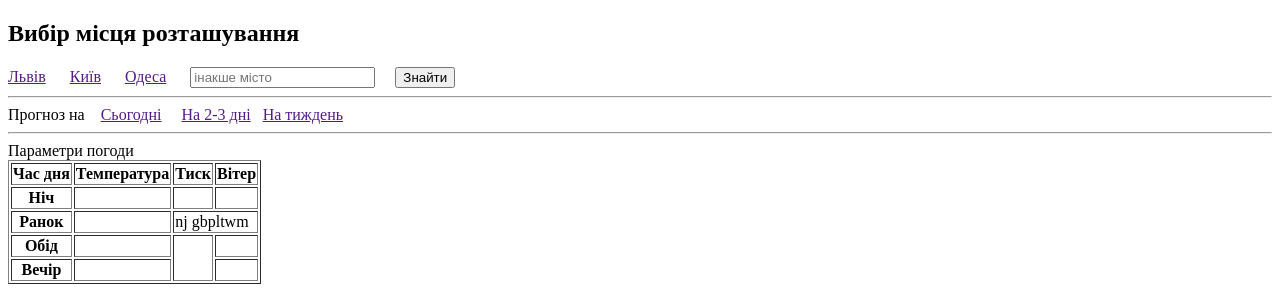
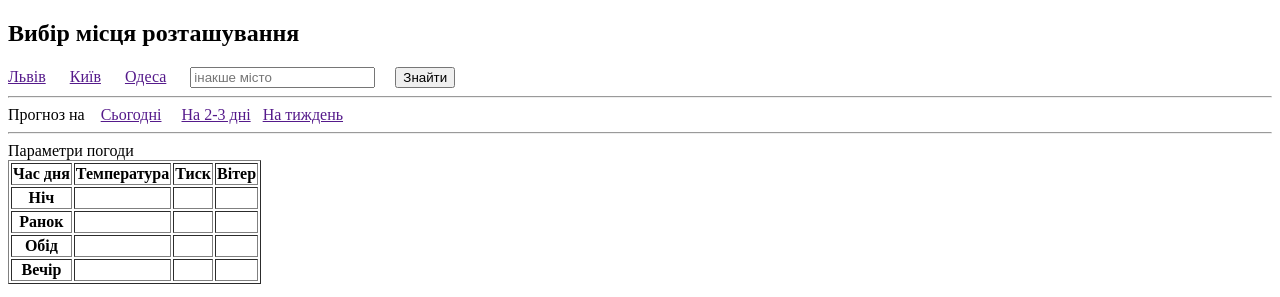
Before and after one commit to Nahtigal/Myweather, a plain HTML site: page index.html in a window 1280 px wide. Shown: the top 297 px of the page. Drawn offline with Linux system fonts and the light colour scheme.

Commit message:
02122015

```diff
--- a/index.html
+++ b/index.html
@@ -47,18 +47,19 @@
   <tr>
     <th>Ранок</th>
       <td></td>
-        <td colspan=2 > nj gbpltwm</td>
-
+        <td></td>
+        <td></td>
           </tr>
     <tr>
     <th>Обід</th>
       <td></td>
-        <td rowspan=2></td>
+        <td></td>
           <td></td>
           </tr>
      <tr>
     <th>Вечір</th>
       <td></td>
+         <td></td>
          <td></td>
     </tr>
 </table>
```
